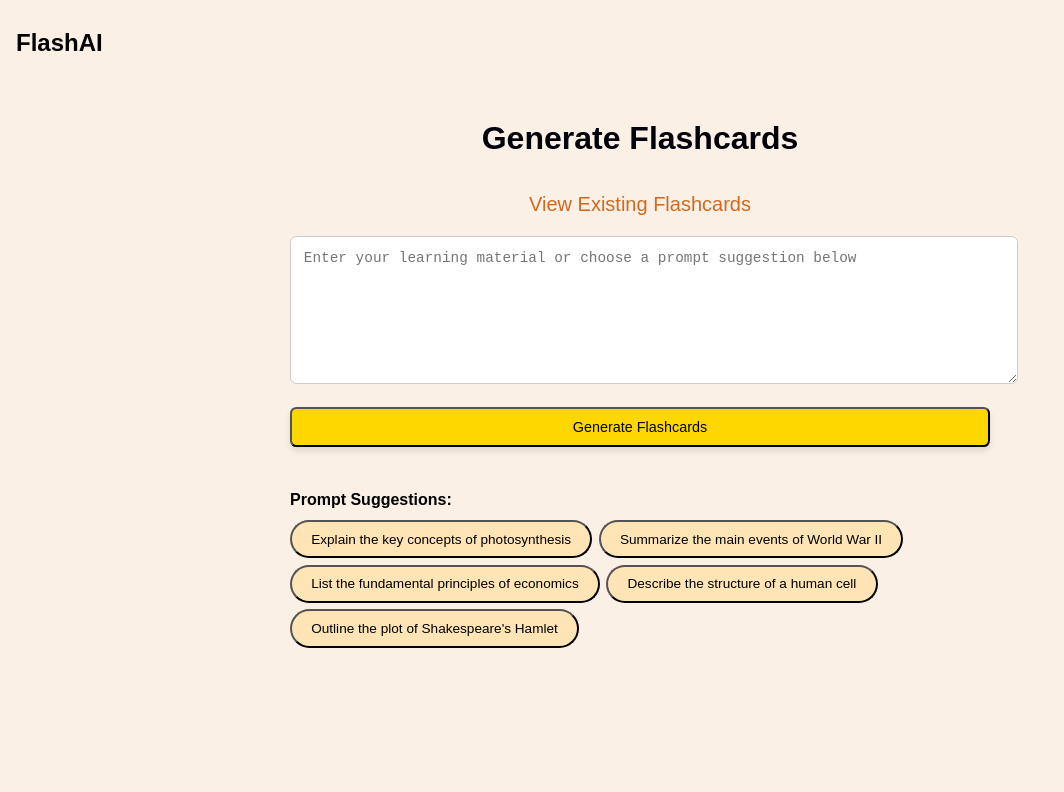
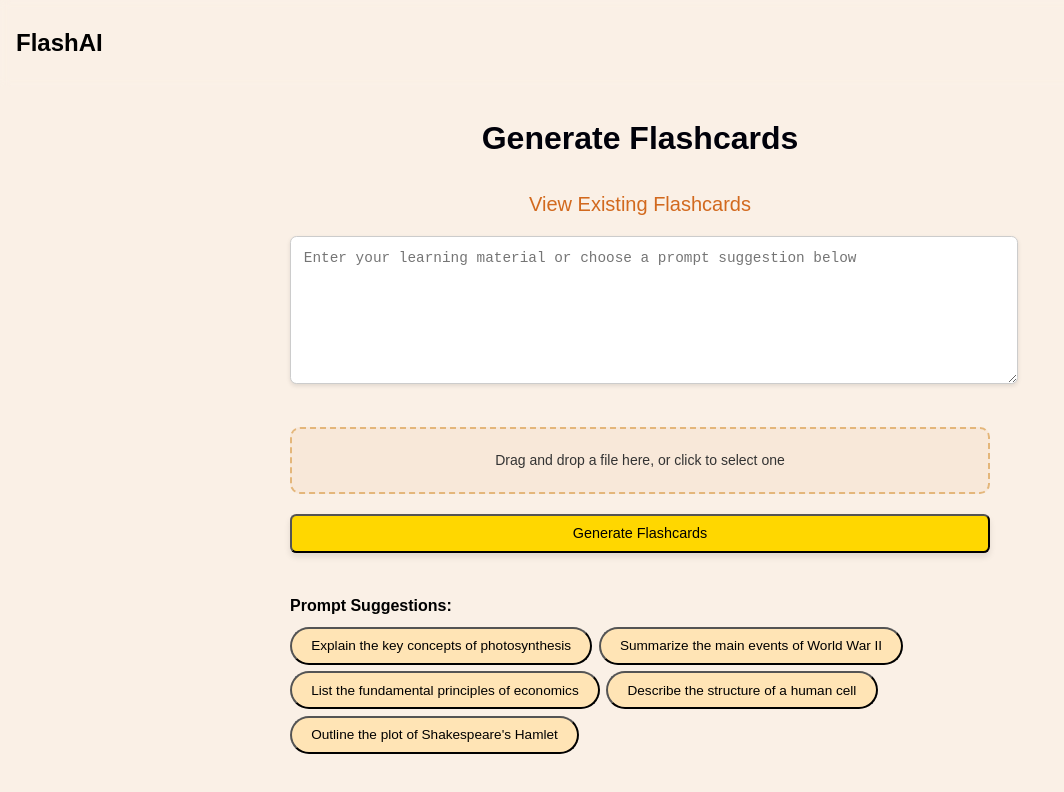
Before and after one commit to samir-s-hassan/FlashAI, a React (Vite) app: page /generate in a window 1280 px wide. Shown: the top 792 px of the page, without its empty margins (0-1064 px from the left). Built offline with nearby package versions, Linux system fonts and the light colour scheme.

Commit message:
made changes to UI

```diff
--- a/src/index.css
+++ b/src/index.css
@@ -496,3 +496,52 @@ body {
 .button-wrapper {
   flex: 0 1 auto;
 }
+
+
+/* Drag and Drop Styling for File Input */
+.file-drop-zone {
+  border: 2px dashed #e4b67a; /* Match gold color */
+  border-radius: 10px;
+  padding: 20px;
+  text-align: center;
+  margin: 20px 0;
+  position: relative;
+  cursor: pointer;
+  transition: background-color 0.3s ease;
+  background-color: #f8e8d9; /* Light beige for the file drop zone */
+  color: #333; /* Text color */
+}
+
+.file-drop-zone.dragging {
+  background-color: #ffe4b5; /* Lighter beige/gold when dragging */
+}
+
+.file-input {
+  position: absolute;
+  top: 0;
+  left: 0;
+  width: 100%;
+  height: 100%;
+  opacity: 0;
+  cursor: pointer;
+}
+
+.file-drop-zone p {
+  margin: 0;
+  font-size: 14px;
+  color: #333;
+}
+
+/* Updated Textarea Styles */
+.input-textarea {
+  width: 100%;
+  height: 120px;
+  padding: 0.8rem;
+  margin-bottom: 1rem;
+  border: 1px solid #ccc;
+  border-radius: 0.4rem;
+  background-color: #fff;
+  font-size: 0.9rem;
+  color: #333;
+  box-shadow: 0 2px 4px rgba(0, 0, 0, 0.1); /* Subtle shadow */
+}
--- a/src/pages/GenerateFlashcardsPage.jsx
+++ b/src/pages/GenerateFlashcardsPage.jsx
@@ -1,12 +1,13 @@
 import { useState } from "react";
-// eslint-disable-next-line no-unused-vars
-import FlashcardComponent from "../components/FlashcardComponent";
 import RetreiveData from "../services/RetrieveData";
 
 const GenerateFlashcardsPage = () => {
   const [inputText, setInputText] = useState("");
+  const [fileContent, setFileContent] = useState("");
+  const [fileName, setFileName] = useState(""); // New state for file name
   const [clickedGenerate, setClickedGenerate] = useState(0);
   const [finalInput, setFinalInput] = useState(""); // New state to store the final input
+  const [isDragging, setIsDragging] = useState(false); // For drag-and-drop visual
 
   const promptSuggestions = [
     "Explain the key concepts of photosynthesis",
@@ -17,10 +18,43 @@ const GenerateFlashcardsPage = () => {
   ];
 
   const handleGenerateClick = () => {
-    if (inputText.trim() !== "") {
-      setFinalInput(inputText); // Only update this when button is clicked
+    if (inputText.trim() !== "" || fileContent.trim() !== "") {
+      setFinalInput(inputText || fileContent); // Use either text input or file content
       setClickedGenerate((prev) => prev + 1);
     }
+  };
+
+  const handleFileUpload = (file) => {
+    setFileName(file.name); // Set the file name to display
+    const reader = new FileReader();
+    reader.onload = (e) => {
+      const content = e.target.result;
+      setFileContent(content); // You can process content later for images/PDFs
+      setInputText(""); // Clear input text when file is uploaded
+    };
+    reader.readAsText(file); // Keep as text for .txt files, otherwise handle different types below
+  };
+
+  const handleFileDrop = (e) => {
+    e.preventDefault();
+    e.stopPropagation();
+    setIsDragging(false);
+    const file = e.dataTransfer.files[0];
+    if (file) {
+      handleFileUpload(file);
+    }
+  };
+
+  const handleDragOver = (e) => {
+    e.preventDefault();
+    e.stopPropagation();
+    setIsDragging(true);
+  };
+
+  const handleDragLeave = (e) => {
+    e.preventDefault();
+    e.stopPropagation();
+    setIsDragging(false);
   };
 
   return (
@@ -43,7 +77,26 @@ const GenerateFlashcardsPage = () => {
             placeholder="Enter your learning material or choose a prompt suggestion below"
             value={inputText}
             onChange={(e) => setInputText(e.target.value)}
+            disabled={!!fileContent} // Disable text input when file is uploaded
           ></textarea>
+
+          <div
+            className={`file-drop-zone ${isDragging ? 'dragging' : ''}`}
+            onDragOver={handleDragOver}
+            onDragLeave={handleDragLeave}
+            onDrop={handleFileDrop}
+          >
+            {fileName ? (
+              <p>File uploaded: {fileName}</p> // Display the file name
+            ) : (
+              <p>Drag and drop a file here, or click to select one</p>
+            )}
+            <input
+              type="file"
+              className="file-input"
+              onChange={(e) => handleFileUpload(e.target.files[0])}
+            />
+          </div>
 
           <button
             onClick={handleGenerateClick}
```
Also changed, not shown: 1 other file (tests, documents, lock files or other folders).
